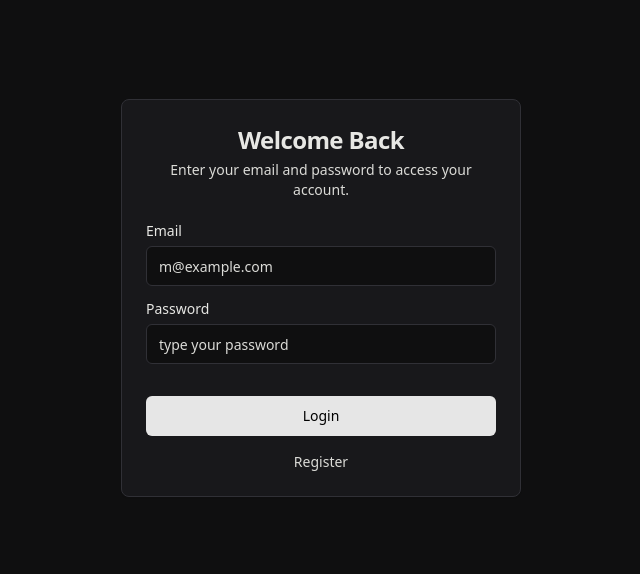
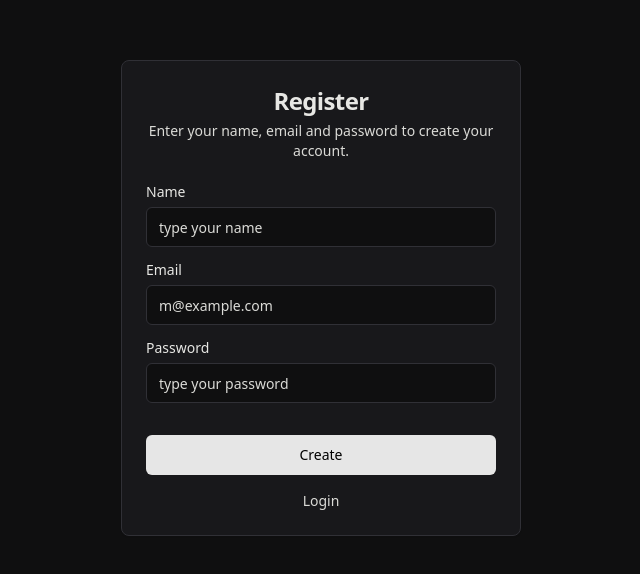
Before and after one commit to israelcruzz/-teacher_access, a React (Vite) app in the folder frontend/teacher_access/: page / in a window 1280 px wide. Shown: the part 102-676 px from the top of the page, without its empty margins (319-959 px from the left). Built offline with nearby package versions, Linux system fonts and the light colour scheme.

Commit message:
feat: add register page

```diff
--- a/frontend/teacher_access/src/main.tsx
+++ b/frontend/teacher_access/src/main.tsx
@@ -1,10 +1,10 @@
 import React from 'react'
 import ReactDOM from 'react-dom/client'
 import './index.css'
-import { Login } from './pages/auth/login/index.tsx'
+import { Register } from './pages/auth/register/index.tsx'
 
 ReactDOM.createRoot(document.getElementById('root')!).render(
   <React.StrictMode>
-    <Login />
+    <Register />
   </React.StrictMode>,
 )
--- a/frontend/teacher_access/src/pages/auth/register/index.tsx
+++ b/frontend/teacher_access/src/pages/auth/register/index.tsx
@@ -0,0 +1,67 @@
+import { Button } from "@/components/ui/button";
+import {
+  Card,
+  CardContent,
+  CardDescription,
+  CardHeader,
+  CardTitle,
+} from "@/components/ui/card";
+import { Input } from "@/components/ui/input";
+import { Label } from "@/components/ui/label";
+
+export const Register = () => {
+  return (
+    <main className="h-screen p-4 md:p-0 max-w-[400px] mx-auto flex justify-center items-center">
+      <Card className="w-full ">
+        <CardHeader className="text-center space-y-1">
+          <CardTitle className="text-2xl">Register</CardTitle>
+          <CardDescription>
+            Enter your name, email and password to create your account.
+          </CardDescription>
+        </CardHeader>
+        <CardContent className="flex flex-col gap-4">
+        <div className="grid gap-2">
+            <Label htmlFor="name">Name</Label>
+            <Input
+              id="name"
+              type="text"
+              placeholder="type your name"
+              required
+            />
+          </div>
+
+          <div className="grid gap-2">
+            <Label htmlFor="email">Email</Label>
+            <Input
+              id="email"
+              type="email"
+              placeholder="m@example.com"
+              required
+            />
+          </div>
+
+          <div className="grid gap-2">
+            <Label htmlFor="password">Password</Label>
+            <Input
+              id="password"
+              type="password"
+              placeholder="type your password"
+              required
+            />
+          </div>
+
+          <div className="mt-4">
+            <Button className="w-full">Create</Button>
+          </div>
+
+          <a
+            href="#"
+            className="text-center text-sm text-muted-foreground hover:underline"
+          >
+            Login
+          </a>
+        </CardContent>
+      </Card>
+    </main>
+  );
+};
```
